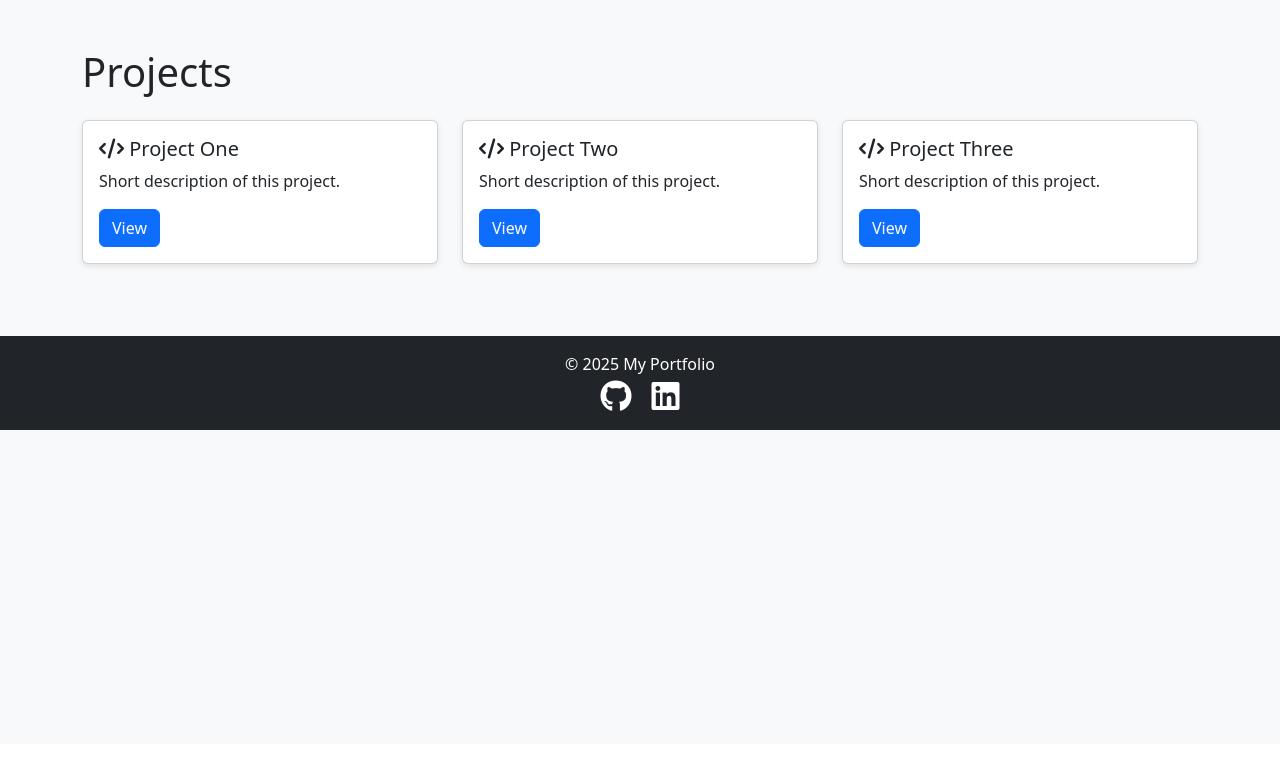
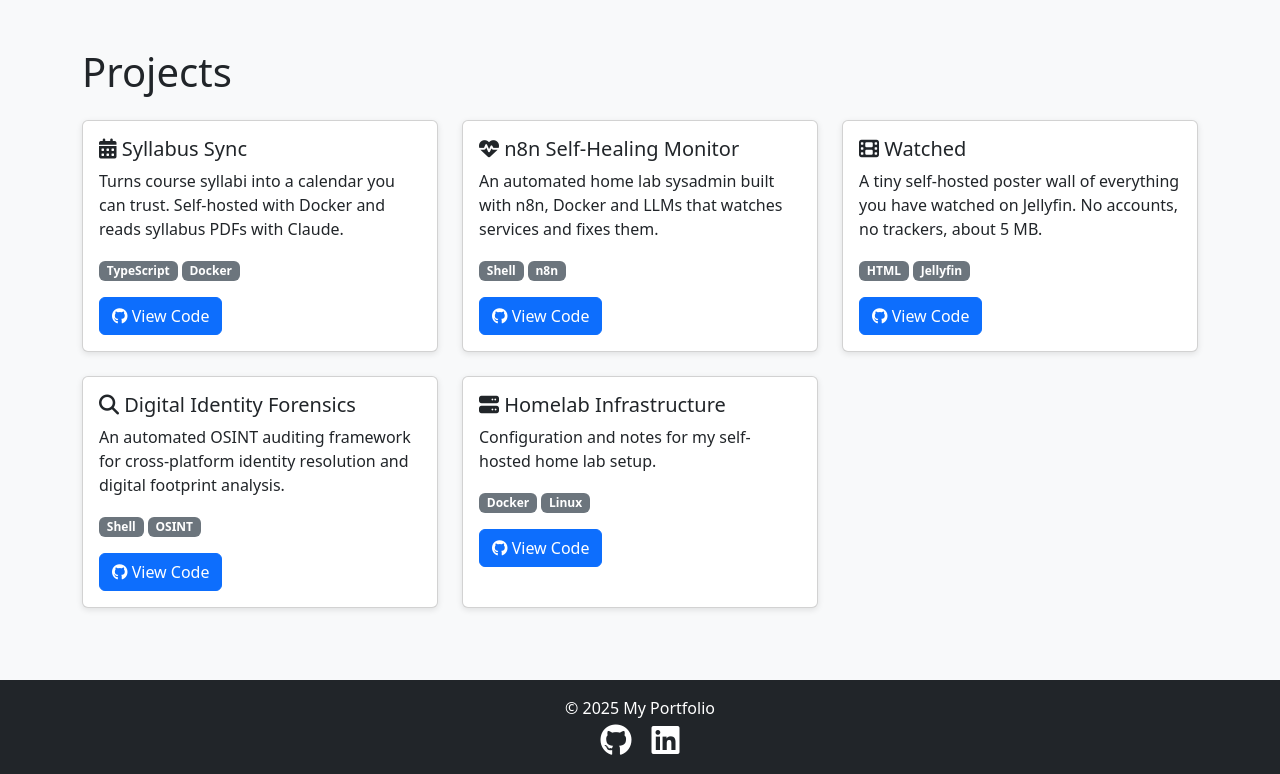
Before and after one commit to Dev-APkash/infr3120-portfolio, a Node server app: page /projects in a window 1280 px wide. Shown: the part 56-830 px from the top of the page. Before the commit the page ends 486 px from the top, so only its background shows below. Run offline with Node 20, Linux system fonts and the light colour scheme.

Commit message:
Add personal content: bio, real projects and GitHub links

```diff
--- a/views/contact.ejs
+++ b/views/contact.ejs
@@ -2,7 +2,7 @@
 
 <div class="container mt-5">
   <h1><%= title %></h1>
-  <p><i class="fa-solid fa-envelope"></i> your.email@example.com</p>
+  <p>Have a question or want to work together? Send me a message below or find me on <a href="https://github.com/Dev-APkash" target="_blank"><i class="fa-brands fa-github"></i> GitHub</a>.</p>
 
   <form class="mt-4">
     <div class="mb-3">
--- a/views/index.ejs
+++ b/views/index.ejs
@@ -2,8 +2,8 @@
 
 <div class="container text-center mt-5">
   <img src="/images/profile.svg" alt="Profile picture" class="rounded-circle mb-3" width="150">
-  <h1>Hi, I'm Your Name</h1>
-  <p class="lead">Welcome to my portfolio website.</p>
+  <h1>Hi, I'm Aarush</h1>
+  <p class="lead">I just be making stuff that I would use personally.</p>
   <a href="/projects" class="btn btn-primary">See My Projects</a>
   <a href="/contact" class="btn btn-secondary">Contact Me</a>
 </div>
--- a/views/partials/footer.ejs
+++ b/views/partials/footer.ejs
@@ -1,6 +1,6 @@
   <footer class="bg-dark text-white text-center py-3 mt-5">
     <p class="mb-1">&copy; 2025 My Portfolio</p>
-    <a href="https://github.com/your-username" target="_blank" class="text-white me-3"><i class="fa-brands fa-github fa-2x"></i></a>
+    <a href="https://github.com/Dev-APkash" target="_blank" class="text-white me-3"><i class="fa-brands fa-github fa-2x"></i></a>
     <a href="https://www.linkedin.com/in/your-profile" target="_blank" class="text-white"><i class="fa-brands fa-linkedin fa-2x"></i></a>
   </footer>
 
--- a/views/projects.ejs
+++ b/views/projects.ejs
@@ -5,31 +5,56 @@
   <div class="row mt-4">
 
     <div class="col-md-4 mb-4">
-      <div class="card">
+      <div class="card h-100">
         <div class="card-body">
-          <h5 class="card-title"><i class="fa-solid fa-code"></i> Project One</h5>
-          <p class="card-text">Short description of this project.</p>
-          <a href="#" class="btn btn-primary">View</a>
+          <h5 class="card-title"><i class="fa-solid fa-calendar-days"></i> Syllabus Sync</h5>
+          <p class="card-text">Turns course syllabi into a calendar you can trust. Self-hosted with Docker and reads syllabus PDFs with Claude.</p>
+          <p><span class="badge bg-secondary">TypeScript</span> <span class="badge bg-secondary">Docker</span></p>
+          <a href="https://github.com/Dev-APkash/syllabus-sync" target="_blank" class="btn btn-primary"><i class="fa-brands fa-github"></i> View Code</a>
         </div>
       </div>
     </div>
 
     <div class="col-md-4 mb-4">
-      <div class="card">
+      <div class="card h-100">
         <div class="card-body">
-          <h5 class="card-title"><i class="fa-solid fa-code"></i> Project Two</h5>
-          <p class="card-text">Short description of this project.</p>
-          <a href="#" class="btn btn-primary">View</a>
+          <h5 class="card-title"><i class="fa-solid fa-heart-pulse"></i> n8n Self-Healing Monitor</h5>
+          <p class="card-text">An automated home lab sysadmin built with n8n, Docker and LLMs that watches services and fixes them.</p>
+          <p><span class="badge bg-secondary">Shell</span> <span class="badge bg-secondary">n8n</span></p>
+          <a href="https://github.com/Dev-APkash/n8n-self-healing-monitor" target="_blank" class="btn btn-primary"><i class="fa-brands fa-github"></i> View Code</a>
         </div>
       </div>
     </div>
 
     <div class="col-md-4 mb-4">
-      <div class="card">
+      <div class="card h-100">
         <div class="card-body">
-          <h5 class="card-title"><i class="fa-solid fa-code"></i> Project Three</h5>
-          <p class="card-text">Short description of this project.</p>
-          <a href="#" class="btn btn-primary">View</a>
+          <h5 class="card-title"><i class="fa-solid fa-film"></i> Watched</h5>
+          <p class="card-text">A tiny self-hosted poster wall of everything you have watched on Jellyfin. No accounts, no trackers, about 5 MB.</p>
+          <p><span class="badge bg-secondary">HTML</span> <span class="badge bg-secondary">Jellyfin</span></p>
+          <a href="https://github.com/Dev-APkash/watched" target="_blank" class="btn btn-primary"><i class="fa-brands fa-github"></i> View Code</a>
+        </div>
+      </div>
+    </div>
+
+    <div class="col-md-4 mb-4">
+      <div class="card h-100">
+        <div class="card-body">
+          <h5 class="card-title"><i class="fa-solid fa-magnifying-glass"></i> Digital Identity Forensics</h5>
+          <p class="card-text">An automated OSINT auditing framework for cross-platform identity resolution and digital footprint analysis.</p>
+          <p><span class="badge bg-secondary">Shell</span> <span class="badge bg-secondary">OSINT</span></p>
+          <a href="https://github.com/Dev-APkash/Digital-Identity-Forensics" target="_blank" class="btn btn-primary"><i class="fa-brands fa-github"></i> View Code</a>
+        </div>
+      </div>
+    </div>
+
+    <div class="col-md-4 mb-4">
+      <div class="card h-100">
+        <div class="card-body">
+          <h5 class="card-title"><i class="fa-solid fa-server"></i> Homelab Infrastructure</h5>
+          <p class="card-text">Configuration and notes for my self-hosted home lab setup.</p>
+          <p><span class="badge bg-secondary">Docker</span> <span class="badge bg-secondary">Linux</span></p>
+          <a href="https://github.com/Dev-APkash/Homelab-Infrastructure" target="_blank" class="btn btn-primary"><i class="fa-brands fa-github"></i> View Code</a>
         </div>
       </div>
     </div>
```
Also changed, not shown: views/about.ejs (+7 -5 lines).
